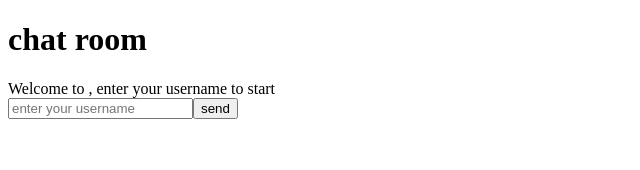
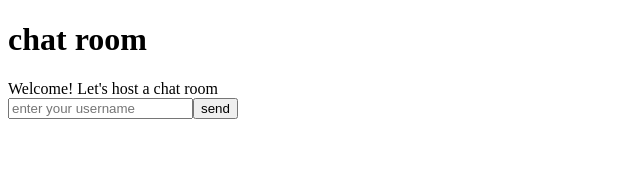
Before and after one commit to yozibak/dreamgraph, a React (Vite) app in the folder frontend/app/: page / in a window 1280 px wide. Shown: the top 170 px of the page, without its empty margins (0-640 px from the left). Built offline with nearby package versions, Linux system fonts and the light colour scheme; no server answers; what aws-amplify would draw is missing.

Commit message:
invitation feature

```diff
--- /dev/null
+++ b/frontend/app/src/components/invitation.tsx
@@ -0,0 +1,12 @@
+export const Invitation = ({ invitationLink }: { invitationLink: string }) => {
+  const copyLink = async () => {
+    await navigator.clipboard.writeText(invitationLink)
+    alert('copied the invitation link 😎')
+  }
+  return (
+    <div>
+      <div>INVITATION LINK: {invitationLink}</div>
+      <button onClick={copyLink}>copy</button>
+    </div>
+  )
+}
--- a/frontend/app/src/domain/chatroom.ts
+++ b/frontend/app/src/domain/chatroom.ts
@@ -1,8 +1,8 @@
 import { useState } from 'react'
 
-export const useChatRoom = (initialRoomId?: string) => {
+export const useChatRoom = () => {
   const [username, setUsername] = useState('')
-  const [roomID, setRoomID] = useState(initialRoomId)
+  const [roomID, setRoomID] = useState(getInvitedRoom())
 
   const enterChatRoom = (username: string) => {
     if (!roomID) {
@@ -10,6 +10,7 @@ export const useChatRoom = (initialRoomId?: string) => {
     }
     setUsername(username)
   }
+
   return {
     roomID,
     username,
@@ -17,7 +18,12 @@ export const useChatRoom = (initialRoomId?: string) => {
   }
 }
 
-export const getLocationParam = () => {
-  if (!window.location.pathname) return
-  return window.location.pathname.slice(1)
+export const getInvitedRoom = () => {
+  const urlParams = new URLSearchParams(window.location.search)
+  const roomID = urlParams.get('roomID')
+  return roomID || undefined
 }
+
+export const getInvitationLink = (roomID: string) => {
+  return `${window.location.origin}?roomID=${roomID}`
+}
--- a/frontend/app/src/domain/index.ts
+++ b/frontend/app/src/domain/index.ts
@@ -1,13 +1,12 @@
 import { createContext } from 'react'
-import { getLocationParam, useChatRoom } from './chatroom'
+import { useChatRoom } from './chatroom'
 import { useMessage } from './message'
 
 export type DomainStore = ReturnType<typeof useDomain>
 export const DomainContext = createContext({} as DomainStore)
 
 export const useDomain = () => {
-  const invitedRoom = getLocationParam()
-  const { roomID, username, enterChatRoom } = useChatRoom(invitedRoom)
+  const { roomID, username, enterChatRoom } = useChatRoom()
   const { messages, sendMessage } = useMessage(roomID, username)
   return {
     messages,
@@ -15,6 +14,5 @@ export const useDomain = () => {
     username,
     roomID,
     enterChatRoom,
-    invitedRoom,
   }
 }
--- a/frontend/app/src/view/chat.tsx
+++ b/frontend/app/src/view/chat.tsx
@@ -2,13 +2,17 @@ import { useContext } from 'react'
 import { Form } from '../components/form'
 import { MessageThread } from '../components/message'
 import { DomainContext } from '../domain'
+import { Invitation } from '../components/invitation'
+import { getInvitationLink } from '../domain/chatroom'
 
 export const Chat = () => {
-  const { messages } = useContext(DomainContext)
+  const { messages, roomID } = useContext(DomainContext)
+  if (!roomID) return <></>
   return (
     <>
       <MessageThread messages={messages} />
       <MessageForm />
+      <Invitation invitationLink={getInvitationLink(roomID)} />
     </>
   )
 }
--- a/frontend/app/src/view/entrance.tsx
+++ b/frontend/app/src/view/entrance.tsx
@@ -7,8 +7,8 @@ export const Entrance = () => {
   return (
     <div>
       {roomID
-        ? `Welcome! Let's host a chat room`
-        : `Welcome to ${roomID}, enter your username to start`}
+        ? `Welcome to ${roomID}, enter your username to start`
+        : `Welcome! Let's host a chat room`}
       <UserNameForm />
     </div>
   )
```
Also changed, not shown: 1 other file (tests, documents, lock files or other folders).
